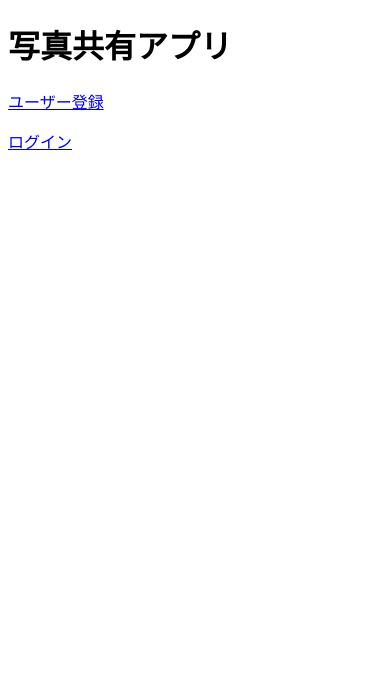
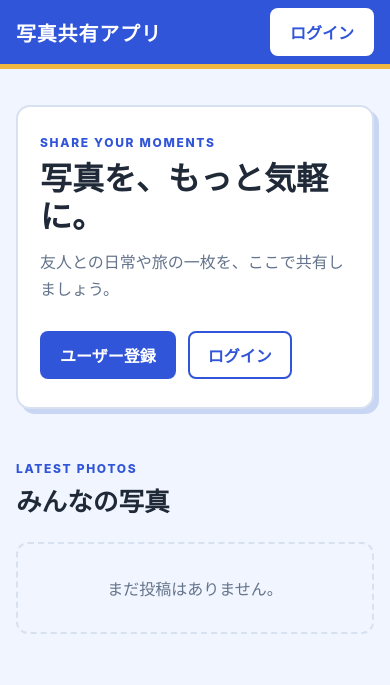
Before and after one commit to kenzab0411-creator/ai_photo_share, a Flask app: page / in a window 390 px wide. Shown: the top 685 px of the page. Run offline with Flask 3, Linux system fonts and the light colour scheme; some libraries are stand-ins or nearby versions.

Commit message:
画像一覧、画像投稿機能作成

```diff
--- a/app.py
+++ b/app.py
@@ -1,20 +1,31 @@
 from datetime import datetime
 import os
 from pathlib import Path
+from uuid import uuid4
 
 from cachelib import FileSystemCache
 from dotenv import load_dotenv
-from flask import Flask, flash, redirect, render_template, url_for
+from flask import (
+    Flask,
+    flash,
+    redirect,
+    render_template,
+    send_from_directory,
+    url_for,
+)
 from flask_login import (
     LoginManager,
     UserMixin,
     current_user,
     login_user,
+    login_required,
     logout_user,
 )
 from flask_session import Session
 from flask_wtf import FlaskForm
 from flask_wtf.csrf import CSRFProtect
+from flask_wtf.file import FileAllowed, FileField, FileRequired
+from PIL import Image, UnidentifiedImageError
 from peewee import (
     AutoField,
     CharField,
@@ -25,13 +36,18 @@ from peewee import (
     Model,
     SqliteDatabase,
 )
+from werkzeug.exceptions import RequestEntityTooLarge
 from werkzeug.security import check_password_hash, generate_password_hash
-from wtforms import PasswordField, StringField, SubmitField
+from werkzeug.utils import secure_filename
+from wtforms import PasswordField, StringField, SubmitField, TextAreaField
 from wtforms.validators import DataRequired, EqualTo, Length
 
 
 PROJECT_DIR = Path(__file__).resolve().parent
 DATABASE_PATH = PROJECT_DIR / "instance" / "app.db"
+POST_UPLOAD_DIR = PROJECT_DIR / "uploads" / "posts"
+ALLOWED_IMAGE_EXTENSIONS = {"png", "jpg", "jpeg", "gif"}
+MAX_UPLOAD_SIZE = 5 * 1024 * 1024
 database = SqliteDatabase(DATABASE_PATH, pragmas={"foreign_keys": 1})
 
 load_dotenv(PROJECT_DIR / ".env")
@@ -45,6 +61,7 @@ app.config.update(
     SESSION_TYPE="cachelib",
     SESSION_CACHELIB=FileSystemCache(str(PROJECT_DIR / "instance" / "flask_session")),
     SESSION_PERMANENT=False,
+    MAX_CONTENT_LENGTH=MAX_UPLOAD_SIZE,
 )
 Session(app)
 csrf = CSRFProtect(app)
@@ -107,6 +124,18 @@ class LoginForm(FlaskForm):
     submit = SubmitField("ログイン")
 
 
+class PostForm(FlaskForm):
+    image = FileField(
+        "画像",
+        validators=[
+            FileRequired("画像を選択してください。"),
+            FileAllowed(ALLOWED_IMAGE_EXTENSIONS, "PNG、JPG、JPEG、GIF画像のみ投稿できます。"),
+        ],
+    )
+    caption = TextAreaField("キャプション（任意）", validators=[Length(max=200)])
+    submit = SubmitField("投稿する")
+
+
 @login_manager.user_loader
 def load_user(user_id):
     try:
@@ -120,11 +149,18 @@ def initialize_database():
     DATABASE_PATH.parent.mkdir(exist_ok=True)
     database.connect(reuse_if_open=True)
     database.create_tables([User, Post])
+    POST_UPLOAD_DIR.mkdir(parents=True, exist_ok=True)
 
 
 @app.get("/")
 def index():
-    return render_template("index.html")
+    posts = (
+        Post.select(Post, User)
+        .join(User)
+        .where(Post.visibility == "public")
+        .order_by(Post.created_at.desc())
+    )
+    return render_template("index.html", posts=posts)
 
 
 @app.route("/register", methods=["GET", "POST"])
@@ -172,6 +208,62 @@ def logout():
     return redirect(url_for("index"))
 
 
+@app.route("/posts/new", methods=["GET", "POST"])
+@login_required
+def post_create():
+    form = PostForm()
+    if form.validate_on_submit():
+        uploaded_file = form.image.data
+        filename = secure_filename(uploaded_file.filename)
+        extension = Path(filename).suffix.lower().lstrip(".")
+
+        if not filename or extension not in ALLOWED_IMAGE_EXTENSIONS:
+            form.image.errors.append("ファイル名または画像形式が正しくありません。")
+        elif not is_valid_image(uploaded_file):
+            form.image.errors.append("画像ファイルとして読み込めません。")
+        else:
+            POST_UPLOAD_DIR.mkdir(parents=True, exist_ok=True)
+            stored_filename = f"{uuid4().hex}.{extension}"
+            image_path = POST_UPLOAD_DIR / stored_filename
+            try:
+                uploaded_file.save(image_path)
+                Post.create(
+                    image_filename=stored_filename,
+                    caption=form.caption.data.strip(),
+                    user=current_user.id,
+                )
+            except Exception:
+                image_path.unlink(missing_ok=True)
+                raise
+
+            flash("写真を投稿しました。")
+            return redirect(url_for("index"))
+
+    return render_template("posts/new.html", form=form)
+
+
+@app.get("/uploads/posts/<filename>")
+def uploaded_post_image(filename):
+    return send_from_directory(POST_UPLOAD_DIR, filename)
+
+
+@app.errorhandler(RequestEntityTooLarge)
+def handle_large_file(error):
+    flash("画像ファイルは5MB以下にしてください。")
+    return redirect(url_for("post_create"))
+
+
+def is_valid_image(uploaded_file):
+    """Verify that the upload is an image, then reset its stream for saving."""
+    try:
+        Image.open(uploaded_file.stream).verify()
+    except (UnidentifiedImageError, OSError):
+        return False
+    finally:
+        uploaded_file.stream.seek(0)
+    return True
+
+
 if __name__ == "__main__":
     initialize_database()
     app.run(debug=True)
--- /dev/null
+++ b/static/style.css
@@ -0,0 +1,306 @@
+:root {
+  --ink: #1f2937;
+  --muted: #64748b;
+  --surface: #ffffff;
+  --canvas: #f0f5ff;
+  --primary: #3155d9;
+  --primary-dark: #213da8;
+  --accent: #f1b841;
+  --line: #d8e1f0;
+  --danger: #b42338;
+}
+
+* {
+  box-sizing: border-box;
+}
+
+body {
+  margin: 0;
+  color: var(--ink);
+  background: var(--canvas);
+  font-family: -apple-system, BlinkMacSystemFont, "Hiragino Sans", "Yu Gothic", sans-serif;
+}
+
+.site-header {
+  background: var(--primary);
+  border-bottom: 5px solid var(--accent);
+}
+
+.site-header__inner {
+  width: min(100% - 32px, 960px);
+  min-height: 76px;
+  margin: 0 auto;
+  display: flex;
+  align-items: center;
+  justify-content: space-between;
+  gap: 16px;
+}
+
+.brand {
+  color: #ffffff;
+  font-size: 1.25rem;
+  font-weight: 800;
+  letter-spacing: 0.04em;
+  text-decoration: none;
+}
+
+.page {
+  width: min(100% - 32px, 960px);
+  margin: 0 auto;
+  padding: 64px 0;
+}
+
+.page--centered {
+  display: grid;
+  place-items: center;
+  min-height: calc(100vh - 81px);
+}
+
+.page--narrow {
+  width: min(100% - 32px, 480px);
+}
+
+.hero-card,
+.form-card {
+  width: 100%;
+  background: var(--surface);
+  border: 2px solid var(--line);
+  border-radius: 14px;
+  box-shadow: 8px 8px 0 #c9d6f3;
+}
+
+.hero-card {
+  max-width: 680px;
+  padding: 48px;
+}
+
+.form-card {
+  padding: 36px;
+}
+
+h1 {
+  margin: 0 0 12px;
+  font-size: clamp(2rem, 5vw, 3.4rem);
+  line-height: 1.2;
+}
+
+.form-card h1 {
+  font-size: 2rem;
+}
+
+.eyebrow {
+  margin: 0 0 10px;
+  color: var(--primary);
+  font-size: 0.75rem;
+  font-weight: 800;
+  letter-spacing: 0.14em;
+}
+
+.lead {
+  margin: 0 0 28px;
+  color: var(--muted);
+  line-height: 1.7;
+}
+
+.button-row {
+  display: flex;
+  flex-wrap: wrap;
+  gap: 12px;
+}
+
+.header-actions {
+  display: flex;
+  align-items: center;
+  gap: 10px;
+}
+
+.button {
+  display: inline-flex;
+  align-items: center;
+  justify-content: center;
+  min-height: 42px;
+  padding: 10px 18px;
+  border: 2px solid transparent;
+  border-radius: 8px;
+  font: inherit;
+  font-weight: 700;
+  cursor: pointer;
+  text-decoration: none;
+}
+
+.button--primary {
+  color: #ffffff;
+  background: var(--primary);
+}
+
+.button--primary:hover {
+  background: var(--primary-dark);
+}
+
+.button--outline {
+  color: var(--primary);
+  border-color: var(--primary);
+  background: #ffffff;
+}
+
+.button--light {
+  color: var(--primary);
+  background: #ffffff;
+}
+
+.button--accent {
+  color: var(--ink);
+  background: var(--accent);
+}
+
+.button--full {
+  width: 100%;
+}
+
+.field {
+  margin: 0 0 20px;
+}
+
+.field label {
+  display: block;
+  margin-bottom: 7px;
+  font-weight: 700;
+}
+
+.field input,
+.field textarea {
+  width: 100%;
+  min-height: 44px;
+  padding: 10px 12px;
+  color: var(--ink);
+  border: 2px solid var(--line);
+  border-radius: 8px;
+  background: #ffffff;
+  font: inherit;
+}
+
+.field textarea {
+  min-height: 100px;
+  resize: vertical;
+}
+
+.field input:focus {
+  border-color: var(--primary);
+  outline: 3px solid #c7d4ff;
+}
+
+.field textarea:focus {
+  border-color: var(--primary);
+  outline: 3px solid #c7d4ff;
+}
+
+.field-error {
+  display: block;
+  margin-top: 6px;
+  color: var(--danger);
+  font-size: 0.9rem;
+}
+
+.flash-messages {
+  margin: 0 0 20px;
+  padding: 12px 16px;
+  border-left: 5px solid var(--accent);
+  background: #fff7df;
+  list-style: none;
+}
+
+.form-footer {
+  margin: 24px 0 0;
+  color: var(--muted);
+  text-align: center;
+}
+
+.form-footer a {
+  color: var(--primary);
+  font-weight: 700;
+}
+
+.hero-card--compact {
+  max-width: none;
+  margin-bottom: 52px;
+}
+
+.post-section h2 {
+  margin: 0 0 24px;
+  font-size: 1.6rem;
+}
+
+.section-heading .eyebrow {
+  margin-bottom: 5px;
+}
+
+.post-grid {
+  display: grid;
+  grid-template-columns: repeat(auto-fit, minmax(230px, 1fr));
+  gap: 20px;
+}
+
+.post-card {
+  overflow: hidden;
+  background: var(--surface);
+  border: 2px solid var(--line);
+  border-radius: 12px;
+  box-shadow: 5px 5px 0 #c9d6f3;
+}
+
+.post-card img {
+  display: block;
+  width: 100%;
+  aspect-ratio: 1 / 1;
+  object-fit: cover;
+  background: #e5e7eb;
+}
+
+.post-card__body {
+  padding: 14px;
+}
+
+.post-card__meta {
+  margin: 0;
+  color: var(--muted);
+  font-size: 0.8rem;
+}
+
+.post-card__caption {
+  margin: 10px 0 0;
+  line-height: 1.55;
+  overflow-wrap: anywhere;
+}
+
+.empty-state {
+  padding: 32px;
+  border: 2px dashed var(--line);
+  border-radius: 12px;
+  color: var(--muted);
+  text-align: center;
+}
+
+@media (max-width: 520px) {
+  .site-header__inner {
+    min-height: 64px;
+  }
+
+  .page {
+    padding: 36px 0;
+  }
+
+  .hero-card,
+  .form-card {
+    padding: 28px 22px;
+    box-shadow: 5px 5px 0 #c9d6f3;
+  }
+
+  .header-actions {
+    gap: 6px;
+  }
+
+  .header-actions .button {
+    padding: 8px 10px;
+    font-size: 0.9rem;
+  }
+}
--- a/templates/index.html
+++ b/templates/index.html
@@ -2,14 +2,32 @@
 <html lang="ja">
   <head>
     <meta charset="utf-8">
+    <meta name="viewport" content="width=device-width, initial-scale=1">
     <title>写真共有アプリ</title>
+    <link rel="stylesheet" href="{{ url_for('static', filename='style.css') }}">
   </head>
   <body>
-    <h1>写真共有アプリ</h1>
+    <header class="site-header">
+      <div class="site-header__inner">
+        <a class="brand" href="{{ url_for('index') }}">写真共有アプリ</a>
+        {% if current_user.is_authenticated %}
+          <div class="header-actions">
+            <a class="button button--accent" href="{{ url_for('post_create') }}">写真を投稿</a>
+            <form method="post" action="{{ url_for('logout') }}">
+              <input type="hidden" name="csrf_token" value="{{ csrf_token() }}">
+              <button class="button button--light" type="submit">ログアウト</button>
+            </form>
+          </div>
+        {% else %}
+          <a class="button button--light" href="{{ url_for('login') }}">ログイン</a>
+        {% endif %}
+      </div>
+    </header>
 
+    <main class="page">
       {% with messages = get_flashed_messages() %}
         {% if messages %}
-        <ul>
+          <ul class="flash-messages">
             {% for message in messages %}
               <li>{{ message }}</li>
             {% endfor %}
@@ -17,15 +35,43 @@
         {% endif %}
       {% endwith %}
 
+      <section class="hero-card hero-card--compact">
+        <p class="eyebrow">SHARE YOUR MOMENTS</p>
+        <h1>写真を、もっと気軽に。</h1>
         {% if current_user.is_authenticated %}
-      <p>{{ current_user.username }} としてログイン中です。</p>
-      <form method="post" action="{{ url_for('logout') }}">
-        <input type="hidden" name="csrf_token" value="{{ csrf_token() }}">
-        <button type="submit">ログアウト</button>
-      </form>
+          <p class="lead">{{ current_user.username }} さん、ログイン中です。</p>
+          <a class="button button--primary" href="{{ url_for('post_create') }}">写真を投稿する</a>
         {% else %}
-      <p><a href="{{ url_for('register') }}">ユーザー登録</a></p>
-      <p><a href="{{ url_for('login') }}">ログイン</a></p>
+          <p class="lead">友人との日常や旅の一枚を、ここで共有しましょう。</p>
+          <div class="button-row">
+            <a class="button button--primary" href="{{ url_for('register') }}">ユーザー登録</a>
+            <a class="button button--outline" href="{{ url_for('login') }}">ログイン</a>
+          </div>
         {% endif %}
+      </section>
+
+      <section class="post-section">
+        <div class="section-heading">
+          <p class="eyebrow">LATEST PHOTOS</p>
+          <h2>みんなの写真</h2>
+        </div>
+
+        {% if posts %}
+          <div class="post-grid">
+            {% for post in posts %}
+              <article class="post-card">
+                <img src="{{ url_for('uploaded_post_image', filename=post.image_filename) }}" alt="{{ post.caption or '投稿された写真' }}">
+                <div class="post-card__body">
+                  <p class="post-card__meta">{{ post.user.username }} · {{ post.created_at.strftime('%Y/%m/%d %H:%M') }}</p>
+                  {% if post.caption %}<p class="post-card__caption">{{ post.caption }}</p>{% endif %}
+                </div>
+              </article>
+            {% endfor %}
+          </div>
+        {% else %}
+          <p class="empty-state">まだ投稿はありません。</p>
+        {% endif %}
+      </section>
+    </main>
   </body>
 </html>
```
Also changed, not shown: templates/auth/login.html (+24 -10 lines), templates/auth/register.html (+26 -12 lines), templates/posts/new.html (added, +40 -0 lines), instance/app.db, 4 other files. Lines whose indentation alone changed are shown as unchanged.
